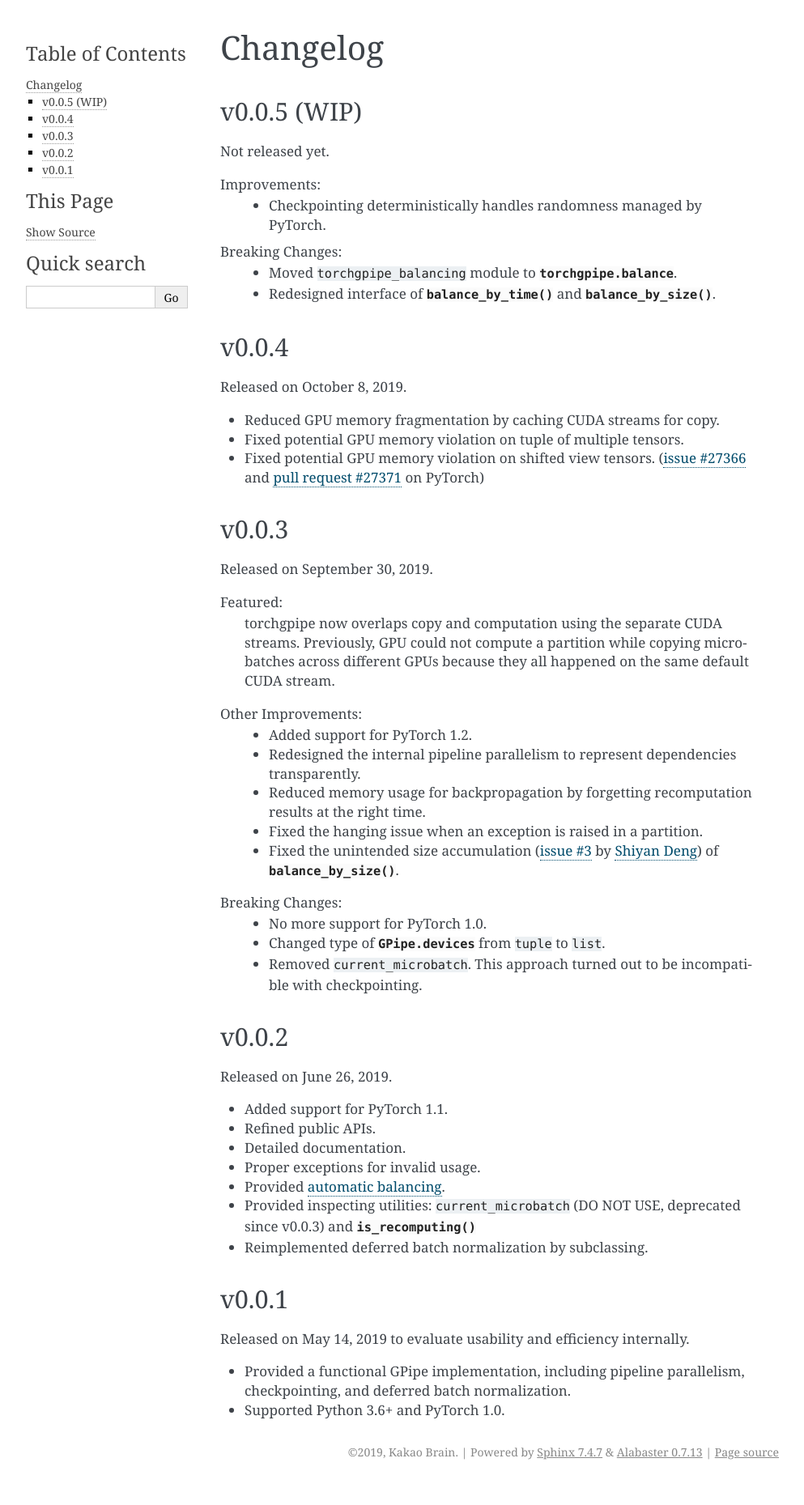
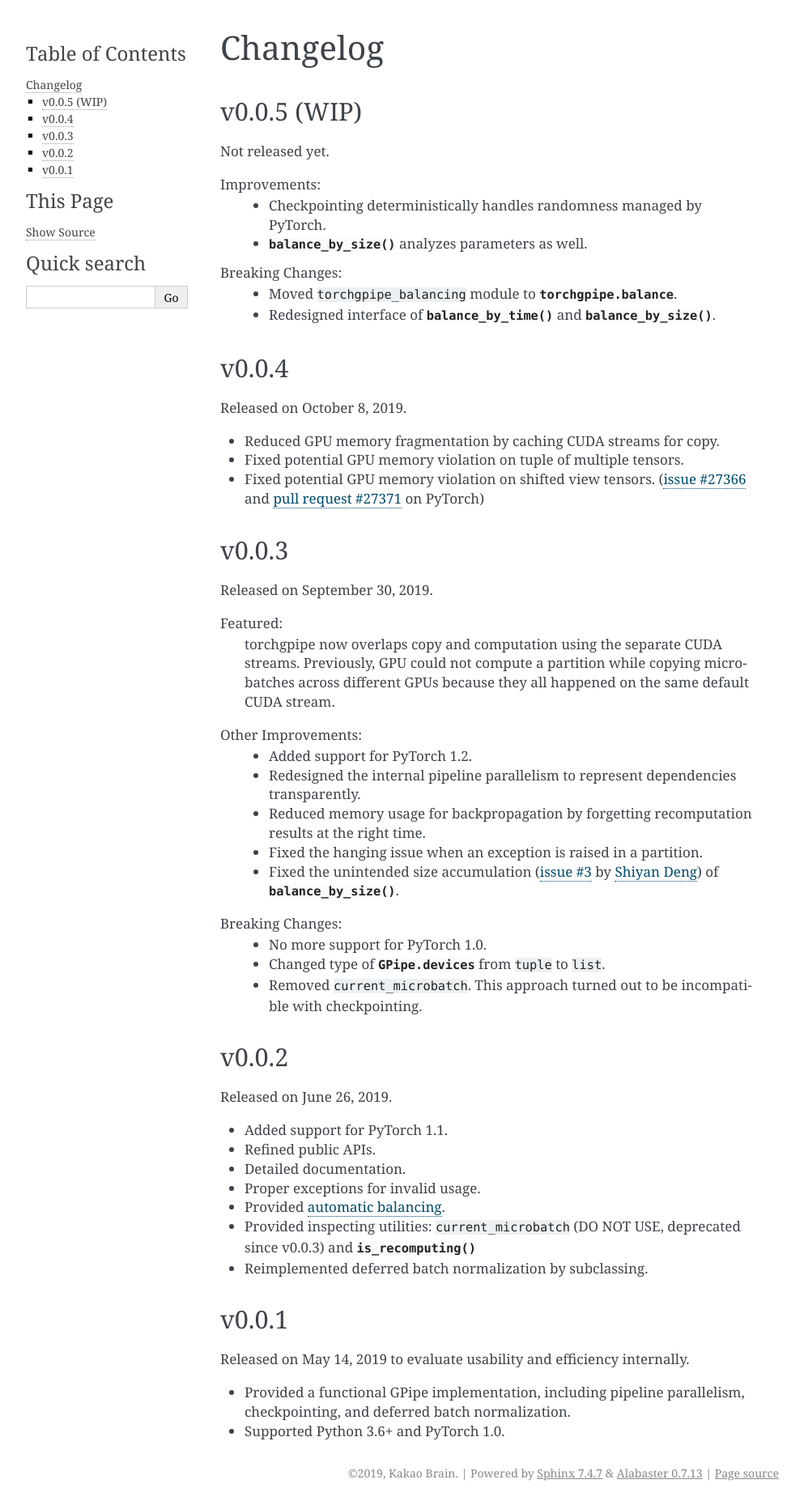
Before and after one commit to kakaobrain/torchgpipe, a Sphinx documentation site: the page built from docs/changelog.rst, in a window 1280 px wide. Shown: the whole page at 81% size, without its empty margins (148-1141 px from the left). Built offline with Sphinx 7.4.7, drawn with Linux system fonts in a browser that asks for light colours; before the commit the page ends 1833 px from its top, so only the background shows below that.

Commit message:
Introduce param-aware balance_by_size() in changelog

```diff
--- a/docs/changelog.rst
+++ b/docs/changelog.rst
@@ -8,6 +8,7 @@ Not released yet.
 
 Improvements:
    - Checkpointing deterministically handles randomness managed by PyTorch.
+   - :func:`~torchgpipe.balance.balance_by_size` analyzes parameters as well.
 
 Breaking Changes:
    - Moved ``torchgpipe_balancing`` module to :mod:`torchgpipe.balance`.
```
